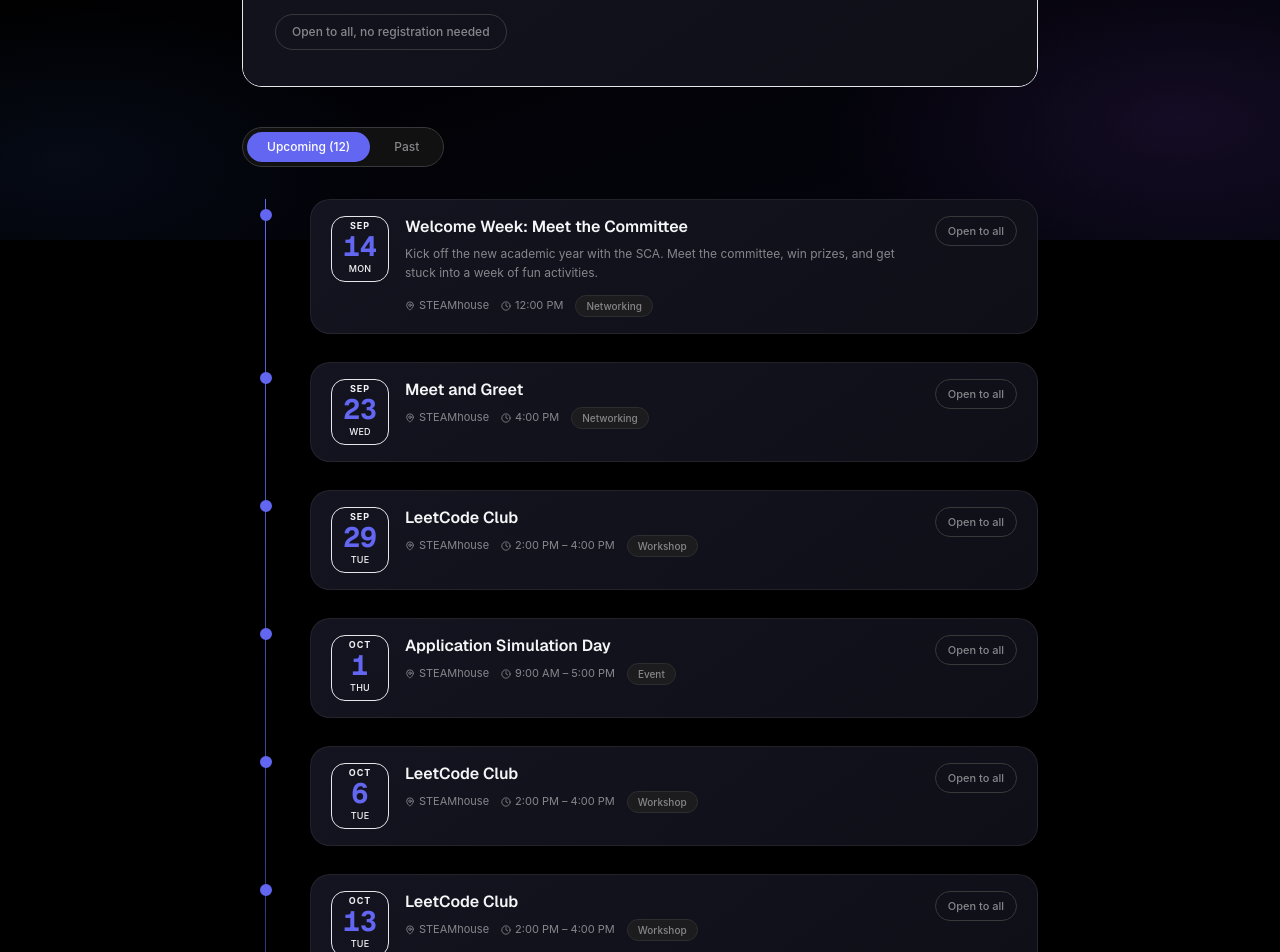
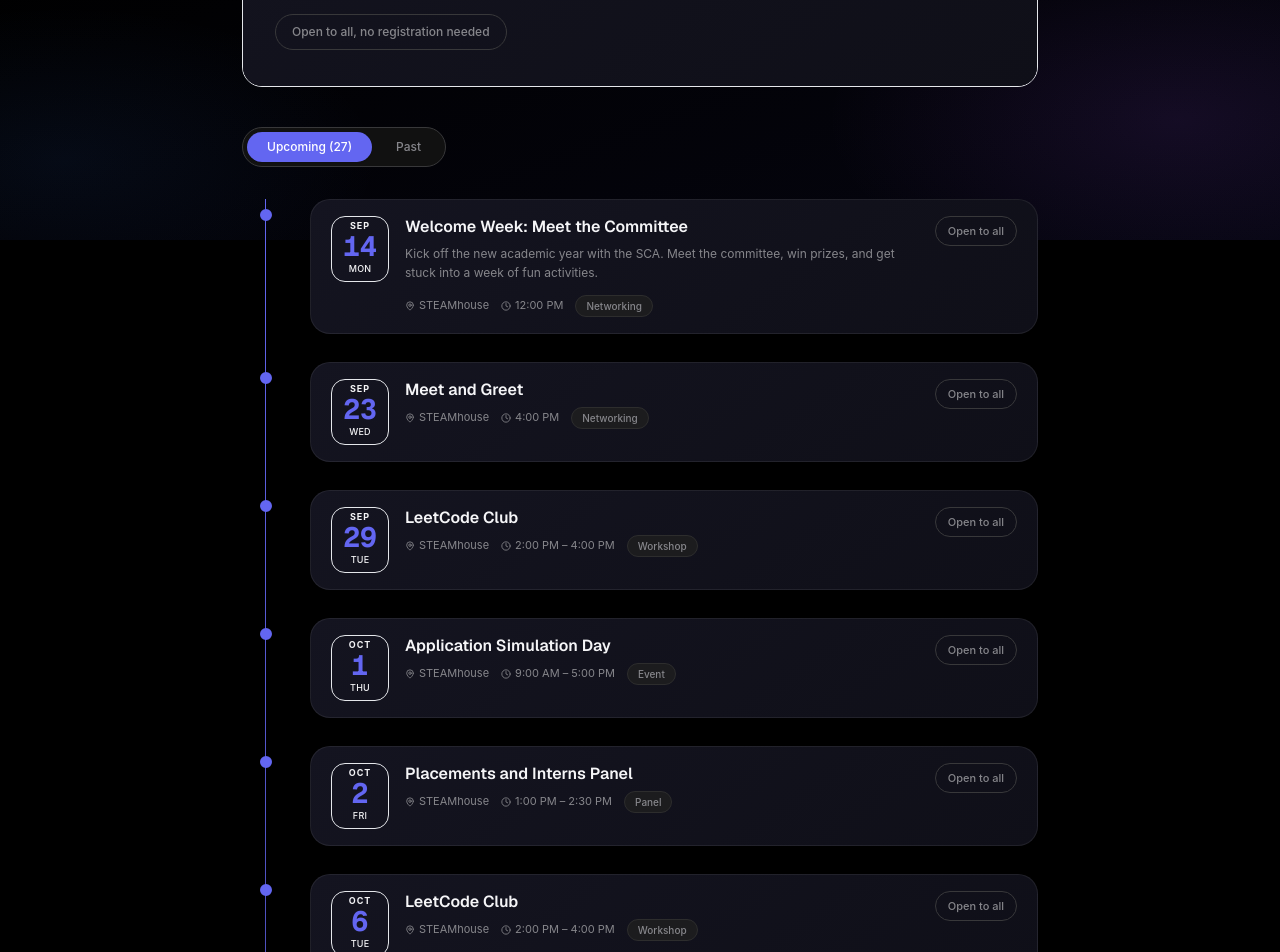
Before and after one commit to uffbilxl/sca, a Next.js app: page /events in a window 1280 px wide. Shown: the part 560-1512 px from the top of the page. Built offline with nearby package versions, Linux system fonts and the light colour scheme.

Commit message:
Add October/November SCA events and weekly Build Your Own LLM workshop

```diff
--- a/src/app/events/page.tsx
+++ b/src/app/events/page.tsx
@@ -8,6 +8,216 @@ import { RegisterButton } from '@/components/events/RegisterButton'
 import type { SCAEvent } from '@/types'
 
 const EVENTS: SCAEvent[] = [
+  {
+    id: 'placements-interns-panel-oct-2026',
+    title: 'Placements and Interns Panel',
+    description: null,
+    location: 'STEAMhouse',
+    isOnline: false,
+    date: new Date('2026-10-02T13:00:00'),
+    endDate: new Date('2026-10-02T14:30:00'),
+    spots: null,
+    registrations: 0,
+    registrationUrl: null,
+    type: 'PANEL',
+    poster: null,
+  },
+  {
+    id: 'placements-interns-roundtable-oct-2026',
+    title: 'Placements and Interns Roundtable',
+    description: null,
+    location: 'STEAMhouse',
+    isOnline: false,
+    date: new Date('2026-10-12T15:00:00'),
+    endDate: new Date('2026-10-12T16:30:00'),
+    spots: null,
+    registrations: 0,
+    registrationUrl: null,
+    type: 'PANEL',
+    poster: null,
+  },
+  {
+    id: 'career-panel-oct-2026',
+    title: 'Career Panel',
+    description: null,
+    location: 'STEAMhouse',
+    isOnline: false,
+    date: new Date('2026-10-15T12:00:00'),
+    endDate: new Date('2026-10-15T13:30:00'),
+    spots: null,
+    registrations: 0,
+    registrationUrl: null,
+    type: 'PANEL',
+    poster: null,
+  },
+  {
+    id: 'capture-the-flag-oct-2026',
+    title: 'Capture the Flag',
+    description: null,
+    location: 'STEAMhouse',
+    isOnline: false,
+    date: new Date('2026-10-23T10:00:00'),
+    endDate: new Date('2026-10-23T16:00:00'),
+    spots: null,
+    registrations: 0,
+    registrationUrl: null,
+    type: 'HACKATHON',
+    poster: null,
+  },
+  {
+    id: 'fireside-chat-harris-khaliq-oct-2026',
+    title: 'Fireside Chat with Cllr. Harris Khaliq',
+    description: null,
+    location: 'STEAMhouse',
+    isOnline: false,
+    date: new Date('2026-10-26T17:00:00'),
+    endDate: new Date('2026-10-26T18:00:00'),
+    spots: null,
+    registrations: 0,
+    registrationUrl: null,
+    type: 'TALK',
+    poster: null,
+  },
+  {
+    id: 'fireside-chat-hamza-hanif-oct-2026',
+    title: 'Fireside Chat with Hamza Hanif, Founder and CEO of Sunna Supplements',
+    description: null,
+    location: 'STEAMhouse',
+    isOnline: false,
+    date: new Date('2026-10-29T17:30:00'),
+    endDate: new Date('2026-10-29T18:30:00'),
+    spots: null,
+    registrations: 0,
+    registrationUrl: null,
+    type: 'TALK',
+    poster: null,
+  },
+  {
+    id: 'scratch-hackathon-nov-2026',
+    title: 'Scratch Hackathon',
+    description: null,
+    location: 'STEAMhouse',
+    isOnline: false,
+    date: new Date('2026-11-06T11:00:00'),
+    endDate: new Date('2026-11-06T18:00:00'),
+    spots: null,
+    registrations: 0,
+    registrationUrl: null,
+    type: 'HACKATHON',
+    poster: null,
+  },
+  {
+    id: 'build-your-own-llm-2026-10-07',
+    title: 'Build Your Own LLM',
+    description: null,
+    location: 'STEAMhouse',
+    isOnline: false,
+    date: new Date('2026-10-07T15:00:00'),
+    endDate: new Date('2026-10-07T17:00:00'),
+    spots: null,
+    registrations: 0,
+    registrationUrl: null,
+    type: 'WORKSHOP',
+    poster: null,
+  },
+  {
+    id: 'build-your-own-llm-2026-10-14',
+    title: 'Build Your Own LLM',
+    description: null,
+    location: 'STEAMhouse',
+    isOnline: false,
+    date: new Date('2026-10-14T15:00:00'),
+    endDate: new Date('2026-10-14T17:00:00'),
+    spots: null,
+    registrations: 0,
+    registrationUrl: null,
+    type: 'WORKSHOP',
+    poster: null,
+  },
+  {
+    id: 'build-your-own-llm-2026-10-21',
+    title: 'Build Your Own LLM',
+    description: null,
+    location: 'STEAMhouse',
+    isOnline: false,
+    date: new Date('2026-10-21T15:00:00'),
+    endDate: new Date('2026-10-21T17:00:00'),
+    spots: null,
+    registrations: 0,
+    registrationUrl: null,
+    type: 'WORKSHOP',
+    poster: null,
+  },
+  {
+    id: 'build-your-own-llm-2026-10-28',
+    title: 'Build Your Own LLM',
+    description: null,
+    location: 'STEAMhouse',
+    isOnline: false,
+    date: new Date('2026-10-28T15:00:00'),
+    endDate: new Date('2026-10-28T17:00:00'),
+    spots: null,
+    registrations: 0,
+    registrationUrl: null,
+    type: 'WORKSHOP',
+    poster: null,
+  },
+  {
+    id: 'build-your-own-llm-2026-11-04',
+    title: 'Build Your Own LLM',
+    description: null,
+    location: 'STEAMhouse',
+    isOnline: false,
+    date: new Date('2026-11-04T15:00:00'),
+    endDate: new Date('2026-11-04T17:00:00'),
+    spots: null,
+    registrations: 0,
+    registrationUrl: null,
+    type: 'WORKSHOP',
+    poster: null,
+  },
+  {
+    id: 'build-your-own-llm-2026-11-11',
+    title: 'Build Your Own LLM',
+    description: null,
+    location: 'STEAMhouse',
+    isOnline: false,
+    date: new Date('2026-11-11T15:00:00'),
+    endDate: new Date('2026-11-11T17:00:00'),
+    spots: null,
+    registrations: 0,
+    registrationUrl: null,
+    type: 'WORKSHOP',
+    poster: null,
+  },
+  {
+    id: 'build-your-own-llm-2026-11-18',
+    title: 'Build Your Own LLM',
+    description: null,
+    location: 'STEAMhouse',
+    isOnline: false,
+    date: new Date('2026-11-18T15:00:00'),
+    endDate: new Date('2026-11-18T17:00:00'),
+    spots: null,
+    registrations: 0,
+    registrationUrl: null,
+    type: 'WORKSHOP',
+    poster: null,
+  },
+  {
+    id: 'build-your-own-llm-2026-11-25',
+    title: 'Build Your Own LLM',
+    description: null,
+    location: 'STEAMhouse',
+    isOnline: false,
+    date: new Date('2026-11-25T15:00:00'),
+    endDate: new Date('2026-11-25T17:00:00'),
+    spots: null,
+    registrations: 0,
+    registrationUrl: null,
+    type: 'WORKSHOP',
+    poster: null,
+  },
   {
     id: 'welcome-week-sept-2026',
     title: 'Welcome Week: Meet the Committee',
```
